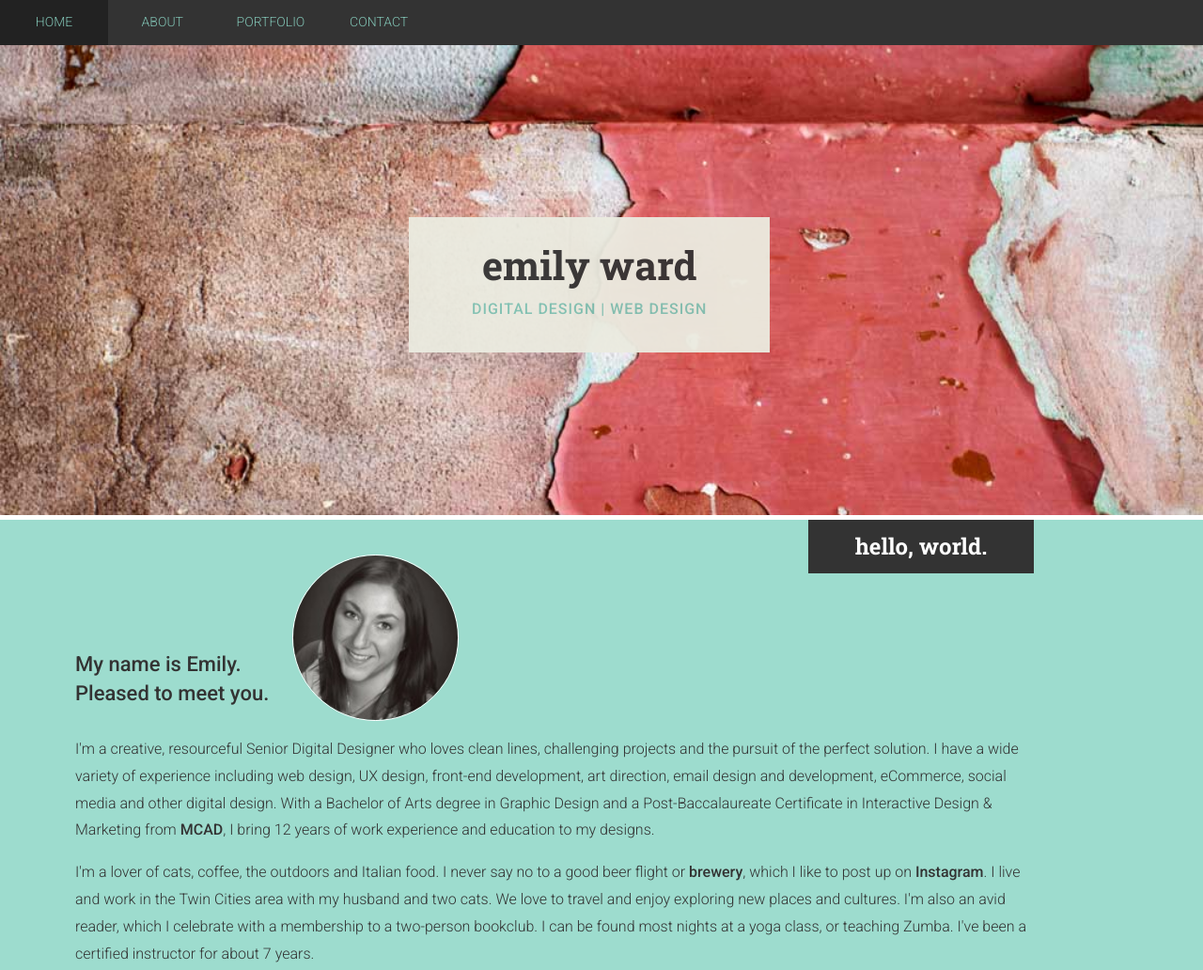
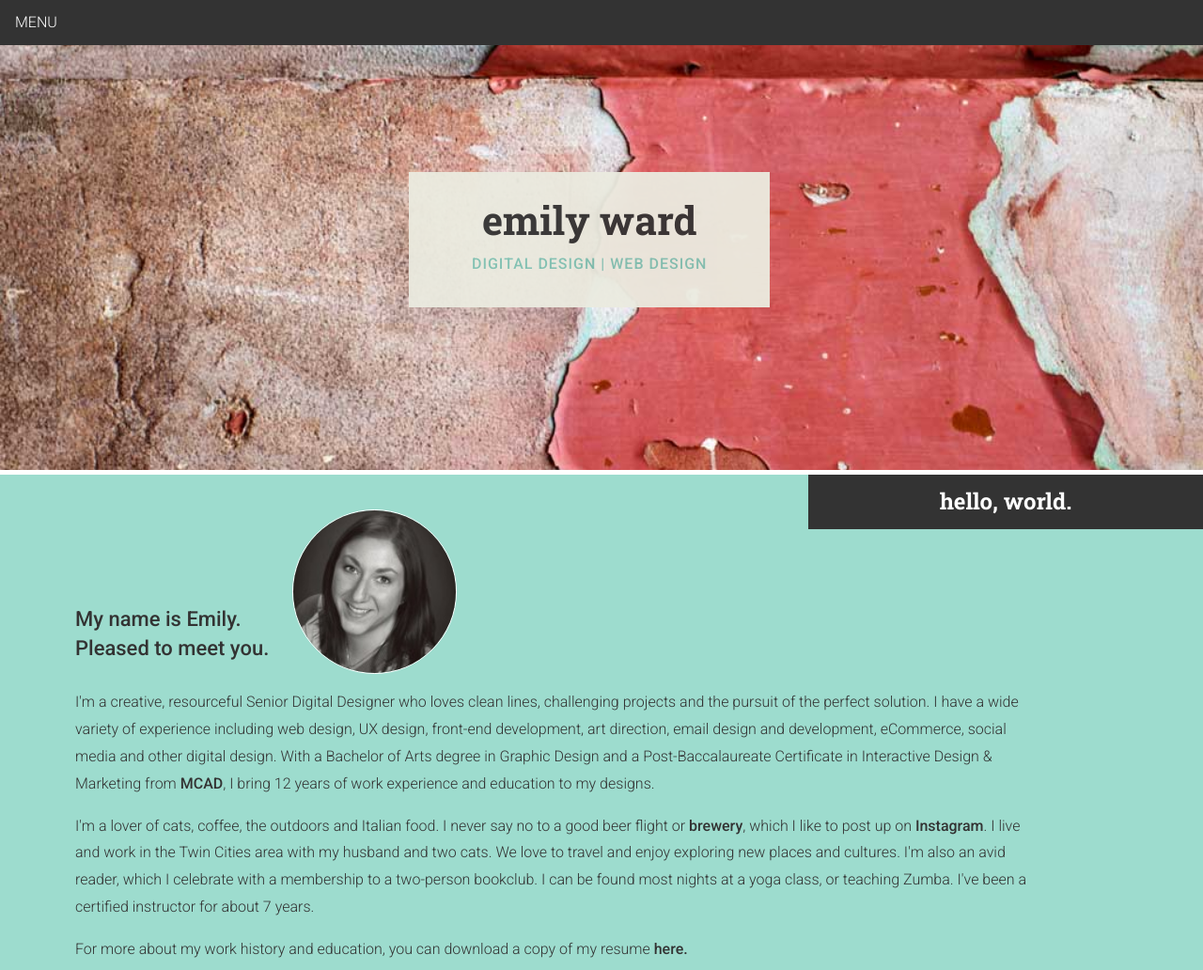
Before and after one commit to emward/theemzo.com, a website: page index.html in a window 1280 px wide. Shown: the top 1032 px of the page at 94% size. Drawn offline with nearby package versions, Linux system fonts and the light colour scheme.

Commit message:
basic resposive menu

```diff
--- a/css/main.css
+++ b/css/main.css
@@ -51,39 +51,78 @@ textarea {
 * theemzo.com
 */
 
+:root {
+  --sans-font-family: 'Roboto', sans-serif;
+  --serif-font-family: 'Roboto Slab', 'Courier New', monospace;
+  --
+}
+
+html {
+  box-sizing: border-box;
+}
+*, *:before, *:after {
+  box-sizing: inherit;
+}
+
 body {
+  font-family: var(--sans-font-family);
+  font-weight: 300;
+  line-height: 1.4;
   background-color: #ffffff;
   color: #333333;
   margin: 0;
 }
 
-nav ul {
+a {
+  text-decoration: none;
+  font-weight: 500;
+}
+
+ /*.main-nav */
+.main-nav {
+  --nav-text-color: #80C2B3;
+  background-color: #333333;
+  color: var(--nav-text-color);
+  text-transform: uppercase;
+  margin: 0;
+  line-height: 1;
+  position: absolute;
+  top: 0;
+  left: 0;
+  width: 100%;
+  z-index: 100;
+}
+.main-nav ul {
   list-style-type: none;
   margin: 0;
   padding: 0;
-    overflow: hidden;
-    background-color: #333333;
+  display: none;
+}
+.main-nav.is-open ul {
+  display: block;
 }
 
-nav li {
-    float: left;
-    width: 9%;
-    font-size: 14px;
+.main-nav li {
+  margin: 0;
+
 }
-
-nav li a {
+.main-nav h2 {
+  font-family: var(--sans-font-family);
+  font-weight: 300;
+  font-size: 1rem;
+  margin: 0;
+  text-align: left;
+  padding: 1rem;
+  line-height: 1;
+  cursor: pointer;
+}
+.main-nav a {
   display: block;
-    color: #80C2B3;
-    font-family: 'Roboto', sans-serif;
+  padding: 1em;
   font-weight: 300;
-    text-align: center;
-    padding: 14px 16px;
-    text-decoration: none;
-    text-transform: uppercase;
+  color: var(--nav-text-color);
 }
-
-/* Change the link color to #111 (black) on hover */
-nav li a:hover {
+.main-nav li:hover {
   background-color: #222222;
 }
 
@@ -222,7 +261,7 @@ h2 {
 	line-height: 2.4em;
 	text-align: center;
 	margin-left: 65%;
-	width: 20%;
+	/*width: 20%;*/
 }
 
 h3 {
--- a/index.html
+++ b/index.html
@@ -19,8 +19,8 @@
       <p class="browserupgrade">You are using an <strong>outdated</strong> browser. Please <a href="http://browsehappy.com/">upgrade your browser</a> to improve your experience.</p>
   <![endif]-->
 
-<header>
-  <nav>
+<nav class="main-nav">
+  <h2 class="js-menu-btn">Menu</h2>
   <ul>
     <li><a href="#welcome">home</a></li>
     <li><a href="#about">about</a></li>
@@ -28,7 +28,6 @@
     <li><a href="#contact">contact</a></li>
   </ul>
 </nav>
-</header>
 
 	<section id="welcome"><!--Welcome Section-->
 
--- a/js/main.js
+++ b/js/main.js
@@ -0,0 +1,12 @@
+$(document).ready(function () {
+  $('.js-menu-btn').click(function () {
+    $('.main-nav').toggleClass('is-open');
+  });
+
+  $('.main-nav li').click(function() {
+    // toggle menu closed if menu item is clicked
+    if ($('.main-nav.is-open')) {
+      $('.main-nav').removeClass('is-open');
+    }
+  });
+});
```
Lines whose indentation alone changed are shown as unchanged.
